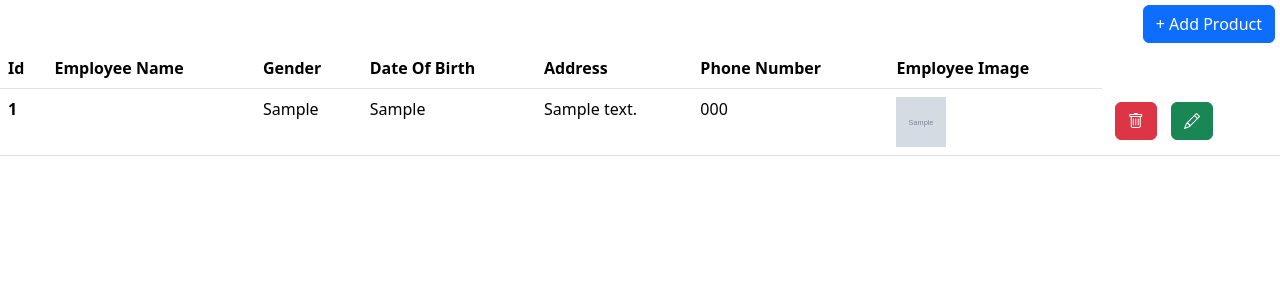
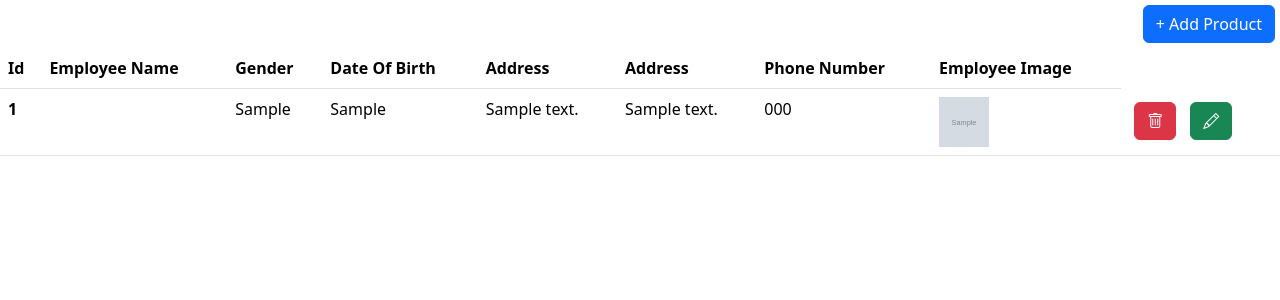
Before and after one commit to MinomT/test_crud_php, a PHP site: page / in a window 1280 px wide. Shown: the top 300 px of the page. Run offline with PHP 8.4, Linux system fonts and the light colour scheme; tables that the repository leaves empty or names only in its code hold one stand-in row (values such as "Sample post"); grey boxes marked "Sample" are stand-in pictures; data that the repository does not hold is empty.

Commit message:
index updated

```diff
--- a/index.php
+++ b/index.php
@@ -35,6 +35,7 @@ $products = $statement->fetchAll(PDO::FETCH_ASSOC);
         <th scope="col">Gender</th>
         <th scope="col">Date Of Birth</th>
         <th scope="col">Address</th>
+        <th scope="col">Address</th>
         <th scope="col">Phone Number</th>
         <th scope="col">Employee Image</th>
       </tr>
@@ -53,6 +54,9 @@ $products = $statement->fetchAll(PDO::FETCH_ASSOC);
           </td>
           <td>
             <?php echo $pro['dob'] ?>
+          </td>
+          <td>
+            <?php echo $pro['address'] ?>
           </td>
           <td>
             <?php echo $pro['address'] ?>
```
